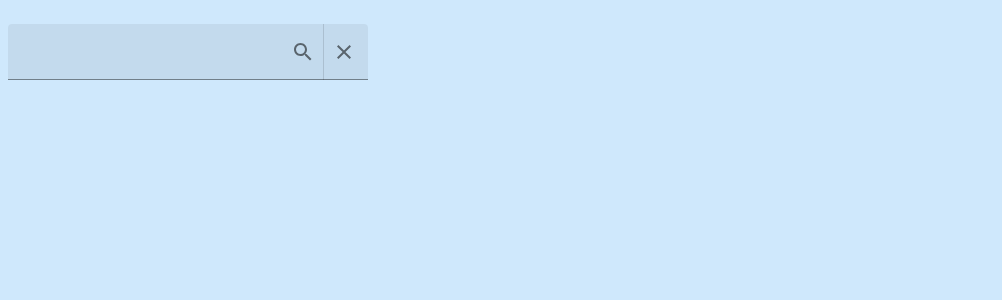
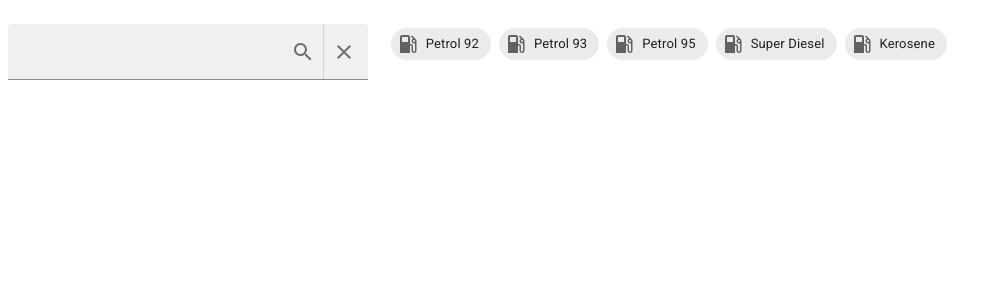
Before and after one commit to deluxanMD/react-filling-station, a React (Create React App) app: page / in a window 1280 px wide. Shown: the top 300 px of the page, without its empty margins (0-1002 px from the left). Built offline with nearby package versions, Linux system fonts and the light colour scheme.

Commit message:
icon pills

```diff
--- a/src/components/forms/search-input.component.tsx
+++ b/src/components/forms/search-input.component.tsx
@@ -27,7 +27,7 @@ const SearchInput = ({ handleSearch, handleClose }: SearchInputType) => {
   return (
     <FormControl
       variant="standard"
-      sx={{ m: 1, mt: 3, width: isMobile ? "95%" : "40ch" }}
+      sx={{ m: 1, mt: 3, width: isMobile ? "95%" : "40ch", zIndex: 9999 }}
     >
       <FilledInput
         id="search-input"
--- /dev/null
+++ b/src/components/icon-pills/icon-pills-list.component.tsx
@@ -0,0 +1,25 @@
+import { Box } from "@mui/system";
+import { FuelType } from "../../constants/fuel-types";
+import { useFSTheme } from "../../hooks/theme.helpers";
+import IconPills from "./icon-pills.component";
+import "./icon-pills.styles.css";
+
+type IconsPillsListType = {
+  fuelTypes: FuelType[];
+};
+
+const IconsPillsList = ({ fuelTypes }: IconsPillsListType) => {
+  const { isMobile } = useFSTheme();
+
+  return (
+    <Box id="icon-pills-list" sx={{ width: isMobile ? "100%" : "auto" }}>
+      {fuelTypes.map((fuelType) => (
+        <Box mr={1}>
+          <IconPills label={fuelType.label} key={fuelType.id} />
+        </Box>
+      ))}
+    </Box>
+  );
+};
+
+export default IconsPillsList;
--- /dev/null
+++ b/src/components/icon-pills/icon-pills.component.tsx
@@ -0,0 +1,12 @@
+import { Chip } from "@mui/material";
+import LocalGasStationIcon from "@mui/icons-material/LocalGasStation";
+
+type IconPillsType = {
+  label: string;
+};
+
+const IconPills = ({ label }: IconPillsType) => {
+  return <Chip icon={<LocalGasStationIcon />} label={label} />;
+};
+
+export default IconPills;
--- /dev/null
+++ b/src/components/icon-pills/icon-pills.styles.css
@@ -0,0 +1,6 @@
+#icon-pills-list {
+  display: flex;
+  flex-direction: row;
+  overflow: scroll;
+  margin-left: 15px;
+}
--- /dev/null
+++ b/src/constants/fuel-types.ts
@@ -0,0 +1,12 @@
+export type FuelType = {
+  id: string;
+  label: string;
+};
+
+export const FUEL_TYPES: FuelType[] = [
+  { id: "petrol92", label: "Petrol 92" },
+  { id: "petrol93", label: "Petrol 93" },
+  { id: "petrol95", label: "Petrol 95" },
+  { id: "superdiesel", label: "Super Diesel" },
+  { id: "kerosene", label: "Kerosene" },
+];
--- a/src/pages/map/map.component.tsx
+++ b/src/pages/map/map.component.tsx
@@ -2,9 +2,14 @@ import { Box } from "@mui/material";
 import { useState } from "react";
 import DetailsDrawer from "../../components/drawers/details-drawer.component";
 import SearchInput from "../../components/forms/search-input.component";
+import IconsPillsList from "../../components/icon-pills/icon-pills-list.component";
+import { FUEL_TYPES } from "../../constants/fuel-types";
+import { useFSTheme } from "../../hooks/theme.helpers";
 
 const Map = () => {
   const [open, setOpen] = useState<boolean>(false);
+
+  const { isMobile } = useFSTheme();
 
   const toggleDrawer = (isOpen: boolean) => {
     setOpen(isOpen);
@@ -19,8 +24,15 @@ const Map = () => {
   };
 
   return (
-    <Box sx={{ bgcolor: "#cfe8fc", height: "100vh" }}>
-      <SearchInput handleSearch={handleSearch} handleClose={handleClose} />
+    <Box sx={{ height: "100vh" }}>
+      <Box
+        flexDirection={isMobile ? "column" : "row"}
+        display="flex"
+        alignItems="center"
+      >
+        <SearchInput handleSearch={handleSearch} handleClose={handleClose} />
+        <IconsPillsList fuelTypes={FUEL_TYPES} />
+      </Box>
       <DetailsDrawer
         open={open}
         handleOpen={() => toggleDrawer(true)}
```
Also changed, not shown: 1 other file (tests, documents, lock files or other folders).
